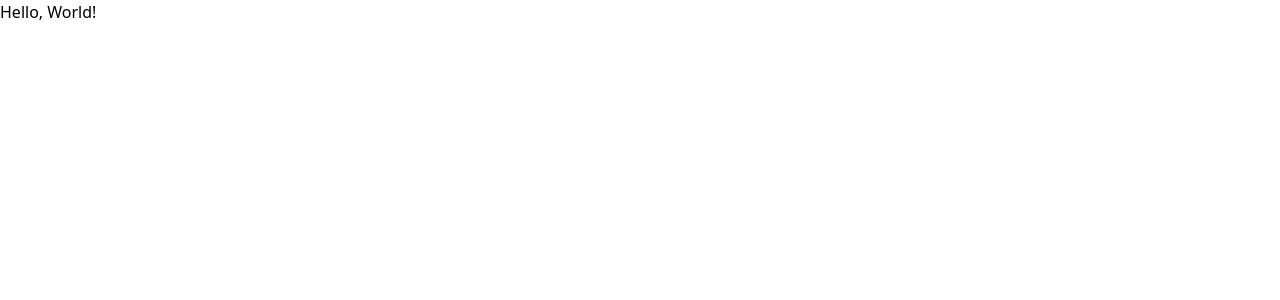
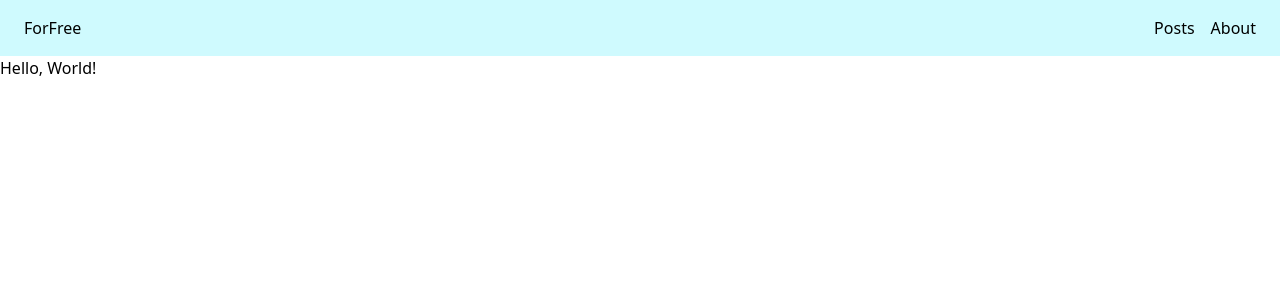
Before and after one commit to dmson1218/blog, a Next.js app: page / in a window 1280 px wide. Shown: the top 300 px of the page. Built offline with nearby package versions, Linux system fonts and the light colour scheme.

Commit message:
feat: 헤더 컴포넌트 구현

```diff
--- a/src/app/layout.tsx
+++ b/src/app/layout.tsx
@@ -1,5 +1,6 @@
 import type { Metadata } from 'next';
 import './globals.css';
+import Navigation from '#components/Navigation';
 
 export const metadata: Metadata = {
     title: 'ForFree Blog',
@@ -13,7 +14,10 @@ export default function RootLayout({
 }>) {
     return (
         <html>
-            <body>{children}</body>
+            <body>
+                <Navigation />
+                {children}
+            </body>
         </html>
     );
 }
--- /dev/null
+++ b/src/components/Navigation.tsx
@@ -0,0 +1,23 @@
+import Link from 'next/link';
+
+const navigationItem = [
+    { name: 'Posts', href: '/posts' },
+    { name: 'About', href: '/about' },
+];
+
+const Navigation = () => (
+    <nav className="flex justify-between p-4 bg-cyan-100">
+        <Link className="px-2" href="/">
+            ForFree
+        </Link>
+        <div>
+            {navigationItem.map(item => (
+                <Link key={item.href} className="px-2" href={item.href}>
+                    {item.name}
+                </Link>
+            ))}
+        </div>
+    </nav>
+);
+
+export default Navigation;
```
